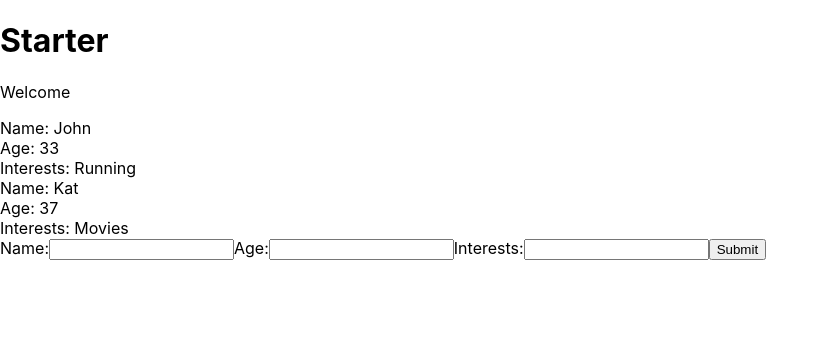
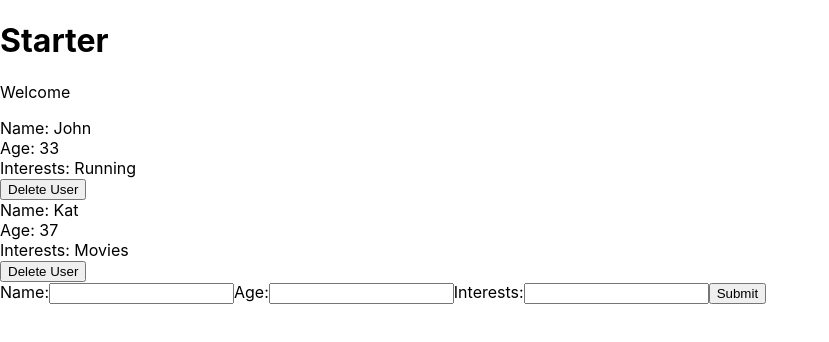
Before and after one commit to LondonJim/React-Blog, a React (Create React App) app: page / in a window 1280 px wide. Shown: the top 342 px of the page, without its empty margins (0-829 px from the left). Built offline with nearby package versions, Linux system fonts and the light colour scheme.

Commit message:
remove users rom list

```diff
--- a/src/App.js
+++ b/src/App.js
@@ -20,12 +20,21 @@ class App extends Component {
     })
   }
 
+  deleteUser = (id) => {
+    let users = this.state.users.filter(user => {
+      return user.id !== id
+    })
+    this.setState({
+      users: users
+    })
+  }
+
   render() {
     return (
       <div className="App">
         <h1>Starter</h1>
         <p>Welcome</p>
-        <Users users={ this.state.users } />
+        <Users deleteUser={ this.deleteUser } users={ this.state.users } />
         <AddUser addUser={this.addUser}/>
       </div>
     );
--- a/src/Users.js
+++ b/src/Users.js
@@ -1,12 +1,13 @@
 import React from 'react';
 
-const Users = ({users}) => {
+const Users = ({users, deleteUser}) => {
   const userList = users.map(user => {
     return user.age > 30 ? (
       <div className="peep" key={ user.id }>
         <div>Name: { user.name }</div>
         <div>Age: { user.age }</div>
         <div>Interests: { user.interests }</div>
+        <button onClick={() => { deleteUser(user.id) } }>Delete User</button>
       </div>
     ) : null
   })
```
